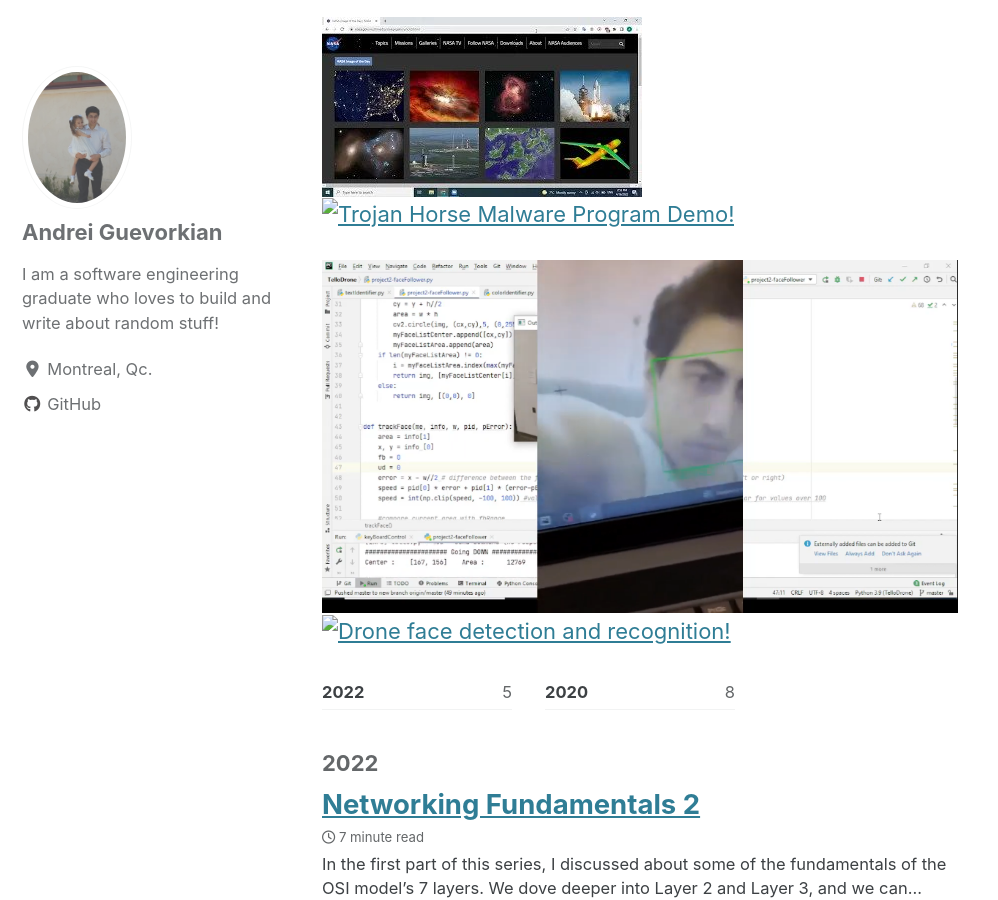
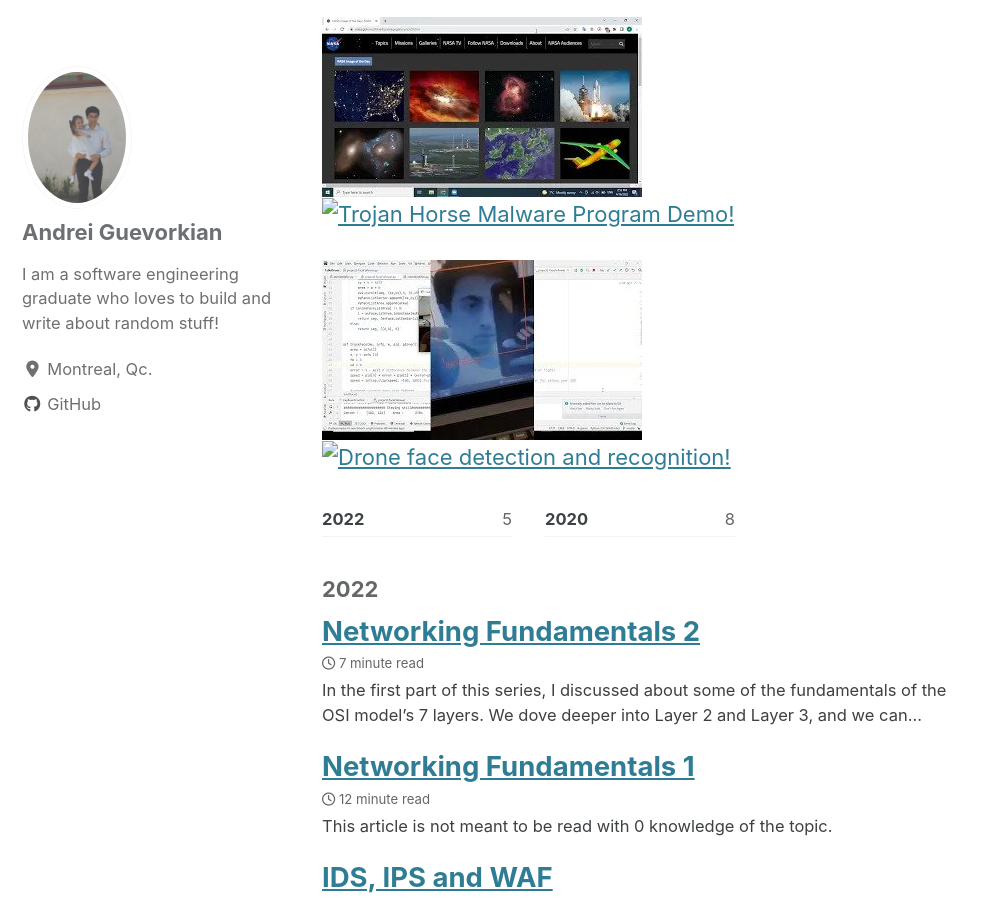
Before and after one commit to andreigue/andreigue.github.io, a Jekyll site: the page built from _pages/projects.md, in a window 1280 px wide and 900 px high, scrolled down 435 px. Shown: the whole window, without its empty margins (0-998 px from the left). Built offline with Jekyll 4.4.1, drawn with Linux system fonts in a browser that asks for light colours; cached includes are drawn as plain includes; nearby versions of some CDN libraries.

Commit message:
added new proj

```diff
--- a/_pages/projects.md
+++ b/_pages/projects.md
@@ -15,5 +15,5 @@ header:
 [![View of networks](..\images\proj2.jpg)](https://youtu.be/ShEX6RL_HXA)
 [![Trojan Horse Malware Program Demo!]()](https://youtu.be/ShEX6RL_HXA)
 
-[![View of networks](..\images\proj3.PNG)](https://www.youtube.com/watch?v=DtjMIZjkW-o)
+[![View of networks](..\images\proj3.jpg)](https://www.youtube.com/watch?v=DtjMIZjkW-o)
 [![Drone face detection and recognition!]()](https://www.youtube.com/watch?v=DtjMIZjkW-o)
```
Also changed, not shown: images/proj3.PNG (deleted), images/proj3.jpg (added).
